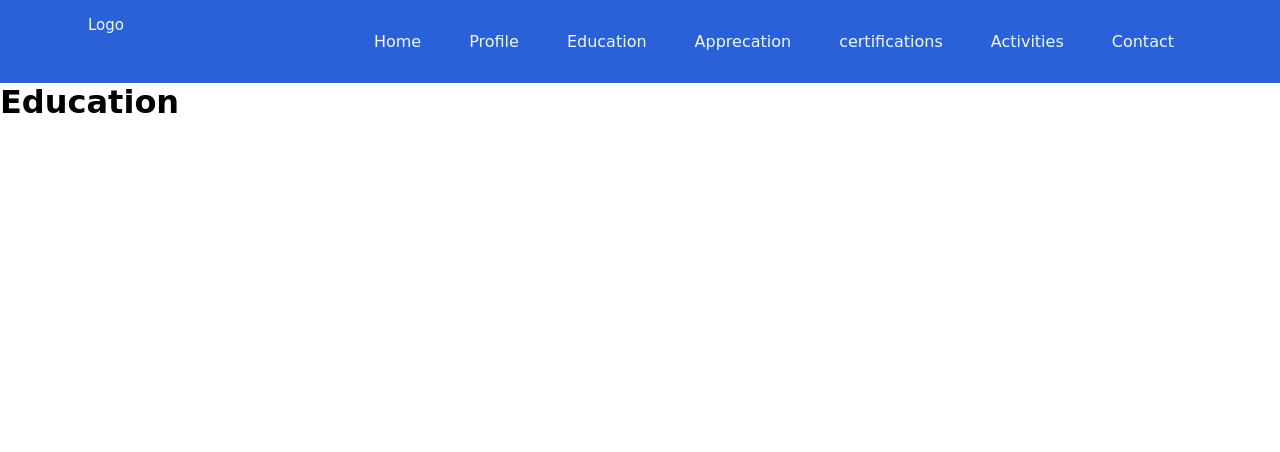
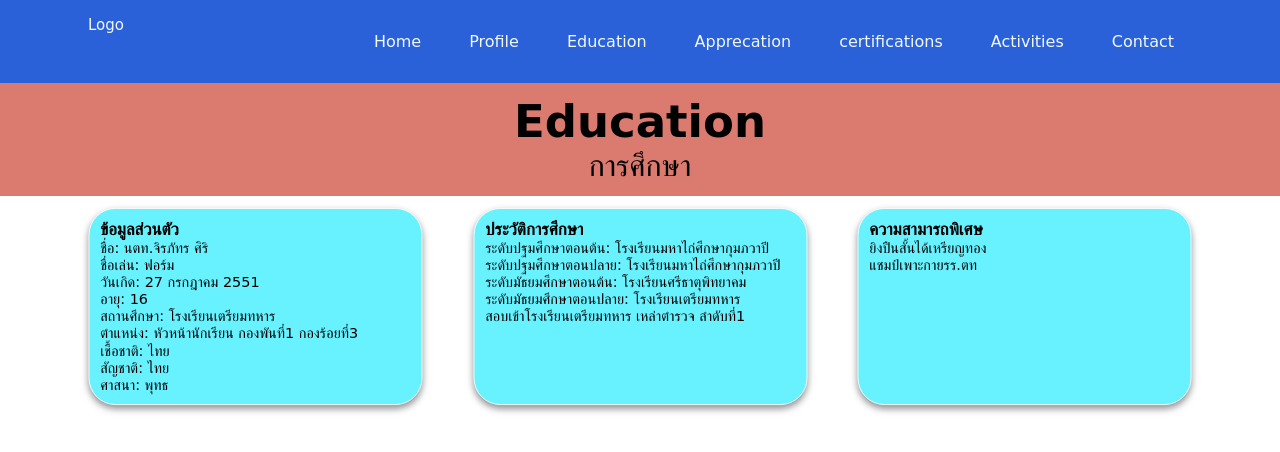
Before and after one commit to JirapatSiri/Jirapat, a plain HTML site: page Education.html in a window 1280 px wide. Drawn offline with Linux system fonts and the light colour scheme.

Commit message:
Add files via upload

```diff
--- a/Education.html
+++ b/Education.html
@@ -17,17 +17,49 @@
                     <li><a href="home.html">Home</a></li>
                     <li><a href="profile.html">Profile</a></li>
                     <li><a href="Education.html">Education</a></li>
-                    <li><a href="#">Apprecation</a></li>
-                    <li><a href="#">certifications</a></li>
-                    <li><a href="#">Activities</a></li>
-                    <li><a href="#">Contact</a></li>
+                    <li><a href="Apprecation.html">Apprecation</a></li>
+                    <li><a href="certifications.html">certifications</a></li>
+                    <li><a href="activities.html">Activities</a></li>
+                    <li><a href="contact.html">Contact</a></li>
 
                 </ul>
             </div>
         </div>
     </nav>
     <H1>
-        Education
+
     </H1>
+    <section class="title">
+        <H1>Education</H1>
+        <p>การศึกษา</p>
+     </section>
+     <section class="content">
+        <div class="content-item">
+            <h3>ข้อมูลส่วนตัว</h3>
+            <p>ชื่อ: นตท.จิรภัทร ศิริ</p>
+            <p>  ชื่อเล่น: ฟอร์ม</p>
+            <p>  วันเกิด: 27 กรกฎาคม 2551</p>
+            <p>   อายุ: 16</p>
+            <p> สถานศึกษา: โรงเรียนเตรียมทหาร</p>
+            <p>  ตำแหน่ง: หัวหน้านักเรียน กองพันที่1 กองร้อยที่3</p>
+            <p>  เชื้อชาติ: ไทย</p>
+            <p> สัญชาติ: ไทย</p>
+            <p> ศาสนา: พุทธ</p>
+
+        </div>
+        <div class="content-item">
+            <h3>ประวัติการศึกษา</h3>
+            <p>ระดับปฐมศึกษาตอนต้น: โรงเรียนมหาไถ่ศึกษากุมภวาปี</p>
+            <p>ระดับปฐมศึกษาตอนปลาย: โรงเรียนมหาไถ่ศึกษากุมภวาปี</p>
+            <p>ระดับมัธยมศึกษาตอนต้น: โรงเรียนศรีธาตุพิทยาคม</p>
+            <p>ระดับมัธยมศึกษาตอนปลาย: โรงเรียนเตรียมทหาร</p>
+            <p>สอบเข้าโรงเรียนเตรียมทหาร เหล่าตำรวจ ลำดับที่1</p>
+        </div>
+        <div class="content-item">
+            <h3>ความสามารถพิเศษ</h3>
+            <p>ยิงปืนสั้นได้เหรียญทอง</p>
+            <p>แชมป์เพาะกายรร.ตท</p>
+        </div>
+    </section>
 </body>
 </html>
```
Also changed, not shown: Apprecation.html (+3 -3 lines), activities.html (+1 -1 lines), certifications.html (+2 -2 lines), home.html (+6 -6 lines).
